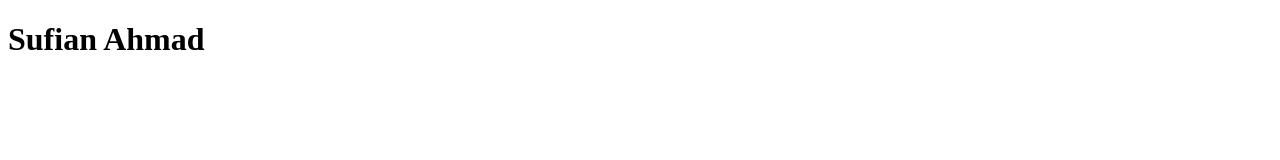
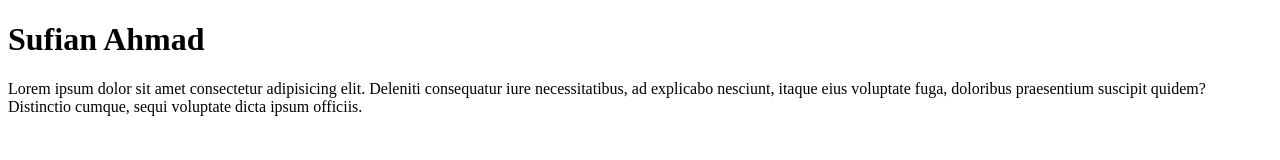
Before and after one commit to sufianahmad402/prject-1, a plain HTML site: page index.html in a window 1280 px wide. Drawn offline with Linux system fonts and the light colour scheme.

Commit message:
commit -m "ptag-added"

```diff
--- a/index.html
+++ b/index.html
@@ -8,5 +8,6 @@
 </head>
 <body>
     <h1> Sufian Ahmad</h1>
+    <p>Lorem ipsum dolor sit amet consectetur adipisicing elit. Deleniti consequatur iure necessitatibus, ad explicabo nesciunt, itaque eius voluptate fuga, doloribus praesentium suscipit quidem? Distinctio cumque, sequi voluptate dicta ipsum officiis.</p>
 </body>
 </html>
```
